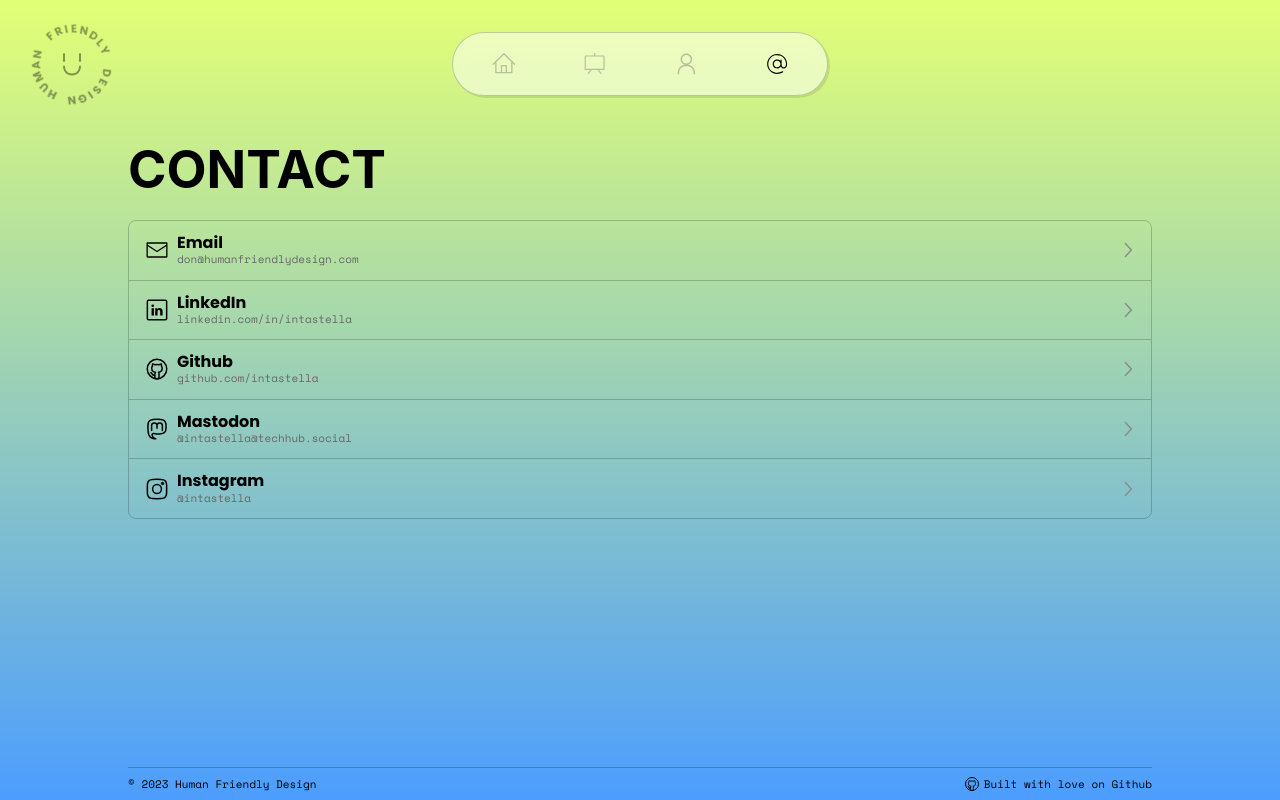
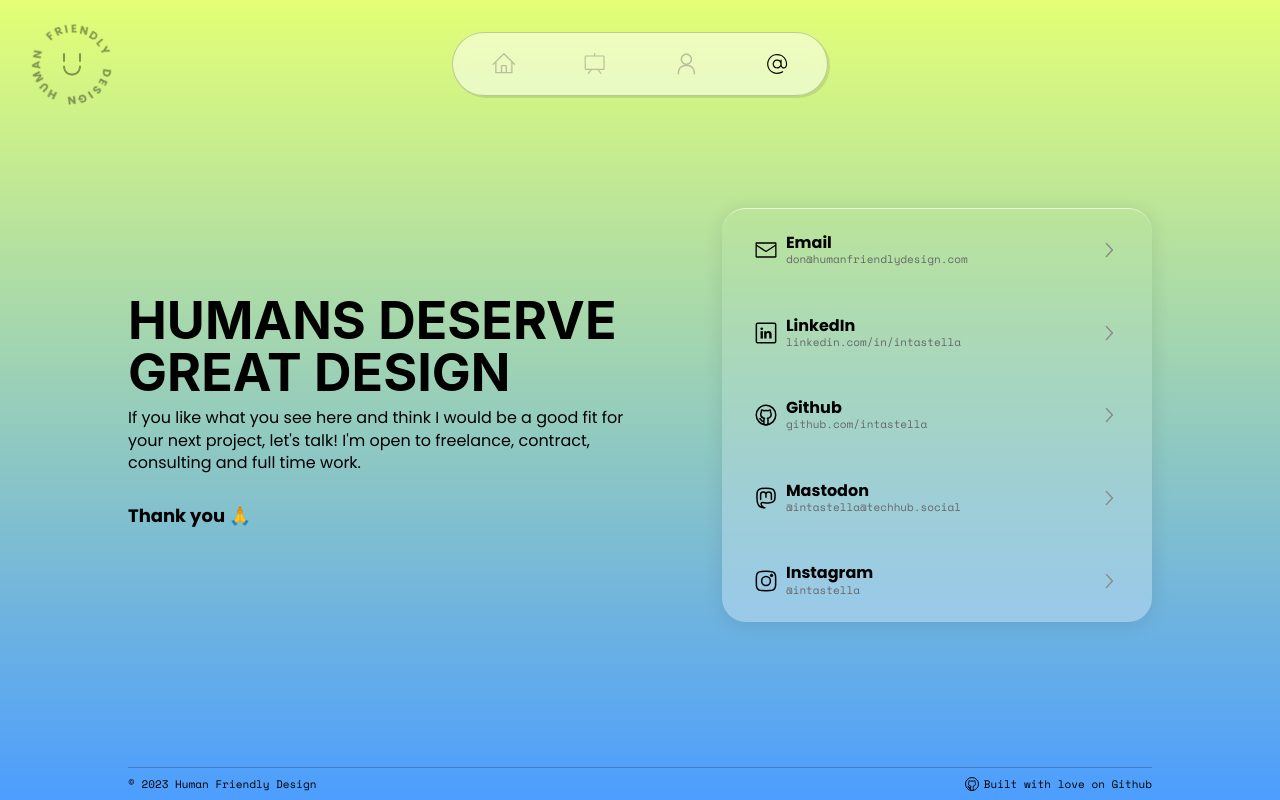
Before and after one commit to intastella/humanfriendlydesign, a PHP site: page /contact.html in a window 1280 px wide. Run offline with PHP 8.4, Linux system fonts and the light colour scheme; some web fonts are replaced.

Commit message:
contact page updates

```diff
--- a/contact.html
+++ b/contact.html
@@ -61,7 +61,14 @@
         <div class="tmpl-nav__link-label">Contact</div></a><a class="tmpl-nav__link-hidden" href="https://techhub.social/@intastella" rel="me"></a></nav>
     <main class="tmpl-main js-tmpl-main" role="main">
       <div class="tmpl-content">
-        <h1 class="tmpl-page-heading">Contact</h1>
+        <div class="contact-wrapper">
+          <div class="contact-hero">
+            <h1>Humans deserve great design</h1>
+            <p>
+               If you like what you see here and think I would be a good fit for your next project, let's talk! I'm open to freelance, contract, consulting and full time work. <br><br>
+              <h4>Thank you 🙏</h4>
+            </p>
+          </div>
           <ul class="contact-list">
             <li class="contact-list__item"> <a class="contact-list__link" href="mailto:don@humanfriendlydesign.com">
                 <svg class="contact-list__link-icon" width="24" height="24" viewBox="0 0 24 24" fill="none" xmlns="http://www.w3.org/2000/svg">
@@ -127,6 +134,7 @@
                 </svg></a></li>
           </ul>
         </div>
+      </div>
     </main>
     <footer class="tmpl-footer">
       <div class="tmpl-footer__copy">© 2023 Human Friendly Design</div><a class="tmpl-footer__git" href="https://github.com/intastella/humanfriendlydesign" target="_blank">
--- a/src/css/base/_global.scss
+++ b/src/css/base/_global.scss
@@ -15,8 +15,10 @@
   --color-shadow: #{$color-shadow};
   --color-trans-white-medium: #{$color-trans-white-medium};
   --color-trans-white-light: #{$color-trans-white-light};
+  --color-trans-white-xlight: #{$color-trans-white-xlight};
   --color-trans-black-medium: #{$color-trans-black-medium};
   --color-trans-black-light: #{$color-trans-black-light};
+  --color-trans-black-xlight: #{$color-trans-black-xlight};
 }
 
 * {
--- a/src/css/pages/_contact.scss
+++ b/src/css/pages/_contact.scss
@@ -1,27 +1,60 @@
+.contact-wrapper {
+  @include flex;
+  @include flex-vertical;
+  @include mar-top(4);
+  gap: $spacer-2;
+
+  @include breakpoint($screen-large) {
+    @include flex-horizontal;
+    @include flex-cross-center;
+    @include mar-top(8);
+    gap: $spacer-8;
+  }
+}
+
+.contact-hero {
+  @include flex-fluid;
+  @include type-align-center;
+
+  @include breakpoint($screen-large) {
+    @include flex-equal;
+    @include type-align-left;
+  }
+}
+
+.contact-hero__heading {
+  font-size: $type-30;
+
+  @include breakpoint($screen-large) {
+    font-size: $type-36;
+  }
+}
+
 .contact-list {
-  @include zero;
-  @include border-radius($br-8);
+  @include mar(0);
+  @include pad(0);
+  @include flex-fluid;
+  @include glass-box;
   list-style: none;
-  border: 1px solid var(--color-border-light);
+
+  @include breakpoint($screen-large) {
+    @include mar(0);
+    @include flex-fixed(42%);
+  }
 }
 
 .contact-list__item {
-  border-top: 1px solid var(--color-border-light);
   text-decoration: none;
-
-  &:first-of-type {
-    border-top: 0;
-  }
 }
 
 .contact-list__link {
   @include flex;
   @include flex-cross-center;
-  padding: $spacer-plus $spacer-plus $spacer-plus $spacer-2;
+  padding: $spacer-3 $spacer-4;
   transition: all $transition-short;
 
   &:hover {
-    background-color: var(--color-accent);
+    background-color: var(--color-trans-white-light);
   }
 }
 
--- a/src/css/settings/_theme.scss
+++ b/src/css/settings/_theme.scss
@@ -22,8 +22,10 @@
 $color-shadow: rgba(0,0,0,.1);
 $color-trans-white-medium: rgba(255, 255, 255, 0.50); //TODO: reconcile surface color with this
 $color-trans-white-light: rgba(255, 255, 255, 0.30);
+$color-trans-white-xlight: rgba(255, 255, 255, 0.10);
 $color-trans-black-medium: rgba(0, 0, 0, 0.40);
 $color-trans-black-light: rgba(0, 0, 0, 0.20);
+$color-trans-black-xlight: rgba(0, 0, 0, 0.10);
 
 // Shadows
 $shadow-xl: 0 2px 20px 0 var(--color-shadow);
--- a/src/html/_tmpl.pug
+++ b/src/html/_tmpl.pug
@@ -89,7 +89,7 @@
         a.tmpl-nav__link-hidden(href="https://techhub.social/@intastella", rel="me")
       main.tmpl-main.js-tmpl-main(role='main')
         .tmpl-content
-          if page !== "home"
+          if page !== "home" && page !== "contact"
             h1.tmpl-page-heading(class=page_heading_classes) #{page_title}
 
           block content
```
Also changed, not shown: css/hfd.css (+55 -8 lines), src/html/contact.pug (+61 -53 lines), css/hfd.min.css. Lines whose indentation alone changed are shown as unchanged.
